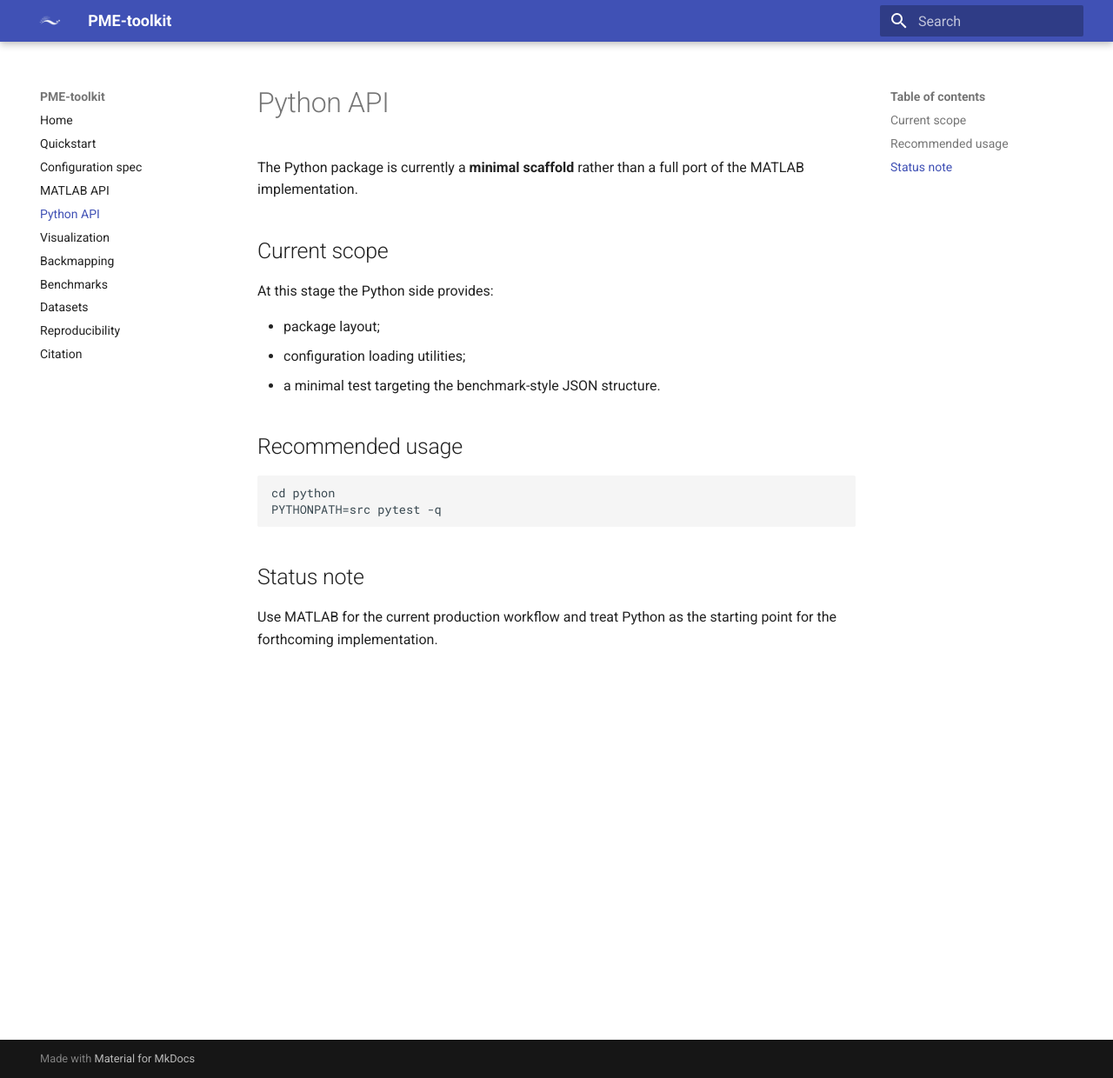
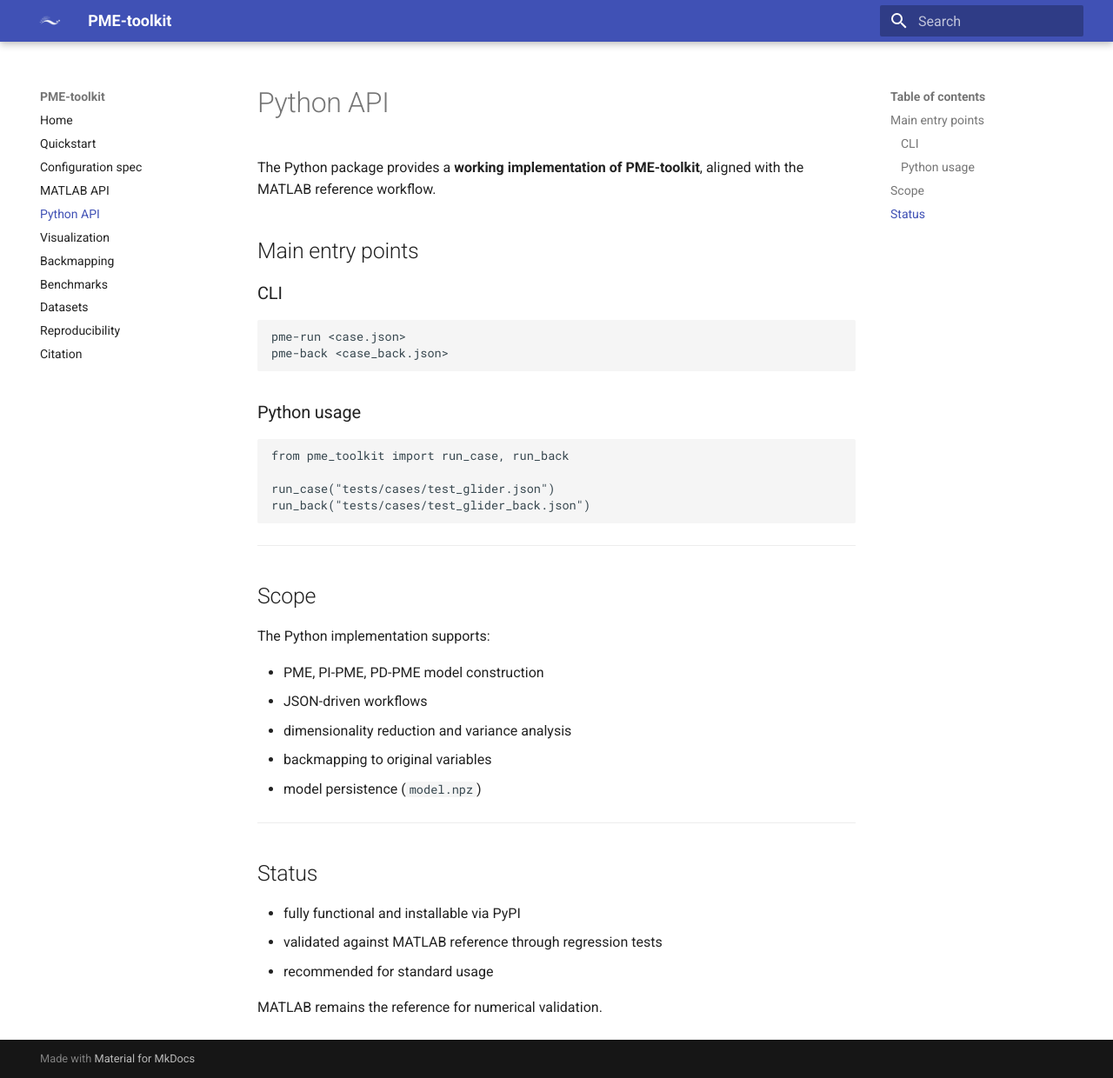
Before and after one commit to cnr-inm-mao/pme-toolkit, an MkDocs documentation site: the page built from docs/python_api.md, in a window 1280 px wide and 1240 px high. Shown: the whole window at 87% size. Built offline with MkDocs 1.6.1 and Material for MkDocs 9.7.7, drawn with Linux system fonts in a browser that asks for light colours.

Commit message:
docs: align documentation with v1.2 release (Python package, PyPI, CLI)

````diff
--- a/docs/python_api.md
+++ b/docs/python_api.md
@@ -1,22 +1,39 @@
 # Python API
 
-The Python package is currently a **minimal scaffold** rather than a full port of the MATLAB implementation.
+The Python package provides a **working implementation of PME-toolkit**, aligned with the MATLAB reference workflow.
 
-## Current scope
+## Main entry points
 
-At this stage the Python side provides:
+### CLI
 
-- package layout;
-- configuration loading utilities;
-- a minimal test targeting the benchmark-style JSON structure.
+    pme-run <case.json>
+    pme-back <case_back.json>
 
-## Recommended usage
+### Python usage
 
-```bash
-cd python
-PYTHONPATH=src pytest -q
-```
+    from pme_toolkit import run_case, run_back
 
-## Status note
+    run_case("tests/cases/test_glider.json")
+    run_back("tests/cases/test_glider_back.json")
 
-Use MATLAB for the current production workflow and treat Python as the starting point for the forthcoming implementation.
+---
+
+## Scope
+
+The Python implementation supports:
+
+- PME, PI-PME, PD-PME model construction
+- JSON-driven workflows
+- dimensionality reduction and variance analysis
+- backmapping to original variables
+- model persistence (`model.npz`)
+
+---
+
+## Status
+
+- fully functional and installable via PyPI
+- validated against MATLAB reference through regression tests
+- recommended for standard usage
+
+MATLAB remains the reference for numerical validation.
````
Also changed, not shown: docs/datasets.md (+2 -0 lines), docs/index.md (+47 -7 lines), docs/quickstart.md (+20 -27 lines), docs/reproducibility.md (+2 -5 lines).
